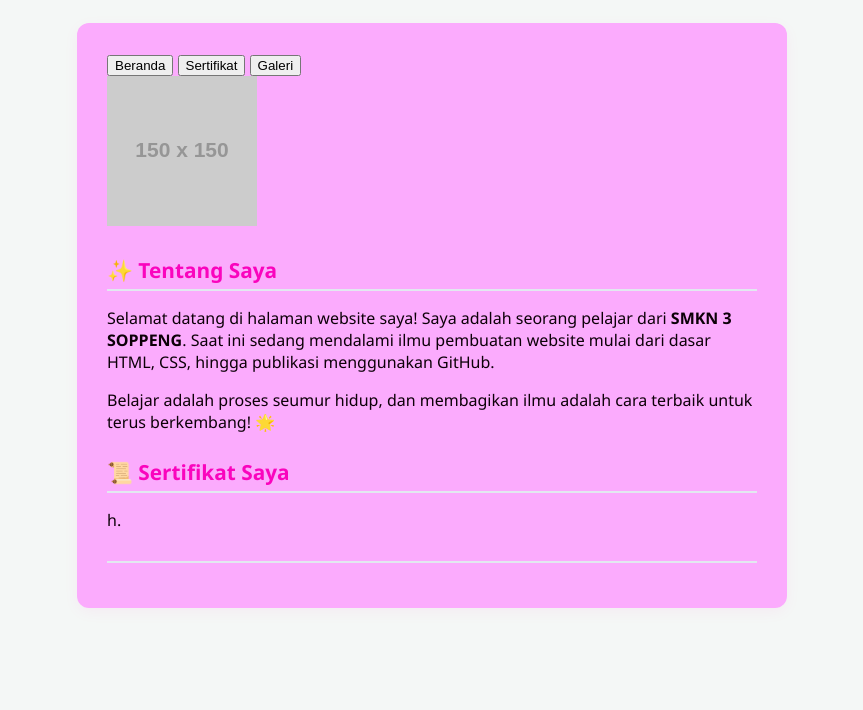
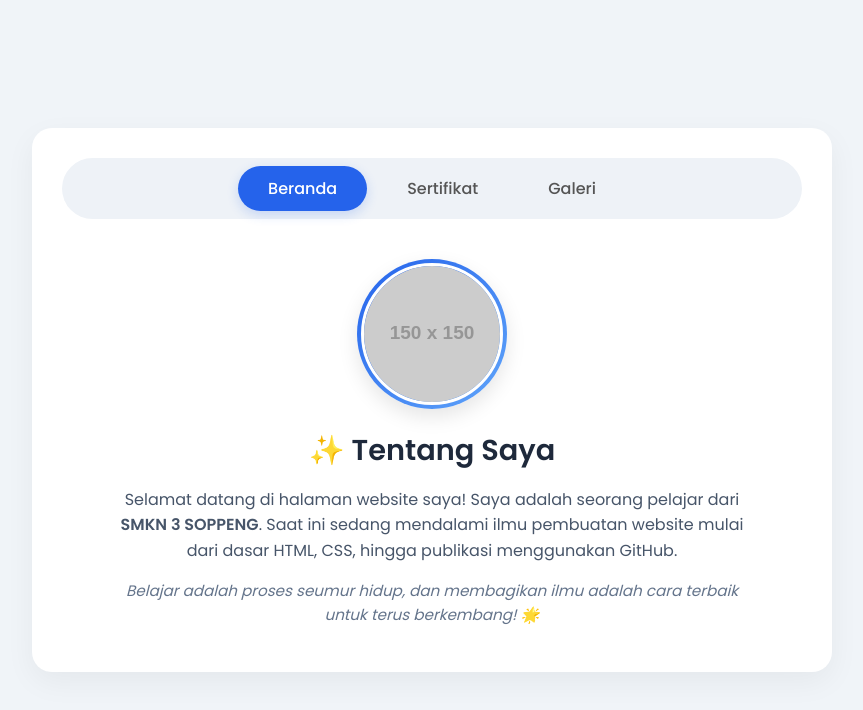
Before and after one commit to salwasalwanurfakhira-prog/web-profil, a plain HTML site: page index.html in a window 1280 px wide. Shown: the whole page, without its empty margins (208-1071 px from the left). Drawn offline with Linux system fonts and the light colour scheme; files that its build step writes are made by us from their sources; placeholder pictures from the web are drawn by us.

Commit message:
Update style.css

```diff
--- a/style.css
+++ b/style.css
@@ -1,98 +1,106 @@
-    <style>
-        /* Reset & Base Styling */
 * {
     margin: 0;
     padding: 0;
+    box-sizing: border-box;
+    font-family: 'Poppins', sans-serif;
 }
 
 body {
-            font-family: 'Segoe UI', Tahoma, Geneva, Verdana, sans-serif;
-            line-height: 0,5;
-            color: #0d0008;
-            background-color: #f4f7f6;
-            padding: 15px 30px;
+    background-color: #f0f4f8;
+    color: #333;
+    display: flex;
+    justify-content: center;
+    align-items: center;
+    min-height: 100vh;
+    padding: 20px;
 }
 
-        /* Container Pembungkus Kartu Profil */
 .container {
-            max-width: 650px;
-            margin: 0 auto;
-            background-color: #fba8fdf5;
+    width: 100%;
+    max-width: 800px;
+    background: #ffffff;
     padding: 30px;
-            border-radius: 12px;
-            box-shadow: 0 4px 15px rgba(254, 1, 178, 0.05);
+    border-radius: 20px;
+    box-shadow: 0 10px 30px rgba(0, 0, 0, 0.05);
 }
 
-        /* Header & Judul */
-        h1 {
-           color: #fa04bd;
+.navbar {
+    display: flex;
+    justify-content: center;
+    background: #eef2f7;
+    padding: 8px;
+    border-radius: 50px;
+    margin-bottom: 40px;
+    gap: 10px;
+}
 
-            font-size: 2rem;
-            margin-bottom: 10px;
+.nav-btn {
+    background: none;
+    border: none;
+    text-decoration: none;
+    color: #555;
+    padding: 10px 30px;
+    border-radius: 30px;
+    font-weight: 500;
+    cursor: pointer;
+    transition: all 0.3s ease;
+    font-size: 1rem;
+}
+
+.nav-btn.active, .nav-btn:hover {
+    background: #2563eb;
+    color: #ffffff;
+    box-shadow: 0 4px 12px rgba(37, 99, 235, 0.2);
+}
+
+.page {
+    display: none;
+    flex-direction: column;
+    align-items: center;
+    text-align: center;
+    gap: 20px;
+}
+
+.page.active-page {
+    display: flex;
+}
+
+.profile-container {
+    width: 150px;
+    height: 150px;
+    border-radius: 50%;
+    padding: 4px;
+    background: linear-gradient(135deg, #2563eb, #60a5fa);
+    display: flex;
+    justify-content: center;
+    align-items: center;
+    box-shadow: 0 8px 20px rgba(0, 0, 0, 0.1);
+}
+
+.profile-pic {
+    width: 100%;
+    height: 100%;
+    object-fit: cover;
+    border-radius: 50%;
+    border: 3px solid #ffffff;
 }
 
 h2 {
-            color: #fa04bd;
-            margin-top: 25px;
+    font-size: 1.8rem;
+    color: #1e293b;
     margin-bottom: 15px;
-            font-size: 1.3rem;
-            border-bottom: 2px solid #e2e8f0;
-            padding-bottom: 5px;
 }
 
-
-
-        /* Foto Profil */
-        .profile-img-container {
-            text-align: center;
-            margin: 20px 0;
+p {
+    font-size: 1rem;
+    color: #475569;
+    line-height: 1.6;
+    max-width: 650px;
+    margin-bottom: 15px;
 }
 
-        .profile-img-container img {
-            border-radius: 50%;
-            object-fit: cover;
-            width: 180px;
-            height: 180px;
-            box-shadow: 0 4px 10px rgba(0, 0, 0, 0.1);
-            border: 4px solid #fff;
-            outline: 2px solid #ff0191;
+.quote {
+    font-style: italic;
+    color: #64748b;
+    font-size: 0.95rem !important;
 }
-
-
-
-        /* Tombol Sosial Media */
-        ul.social-links {
-            list-style-type: none;
-            display: flex;
-            flex-wrap: wrap;
-            gap: 10px;
-            margin-top: 15px;
-        }
-
-        ul.social-links li a {
-            display: inline-block;
-            padding: 10px 18px;
-            background-color: #f75ac8;
-            color: #e2e1e7;
-            text-decoration: none;
-            border-radius: 6px;
-            font-weight: 500;
-            transition: background-color 0.3s ease;
-        }
-
-        ul.social-links li a:hover {
-            background-color: #fd9acf;
-        }
-
-        /* Footer */
-        footer {
-            margin-top: 20px;
-            text-align: center;
-        }
-
-        footer p i {
-            color: #fb03a4;
-            font-size: 0.9rem;
-        }>
-
-    </style
```
Lines whose indentation alone changed are shown as unchanged.
